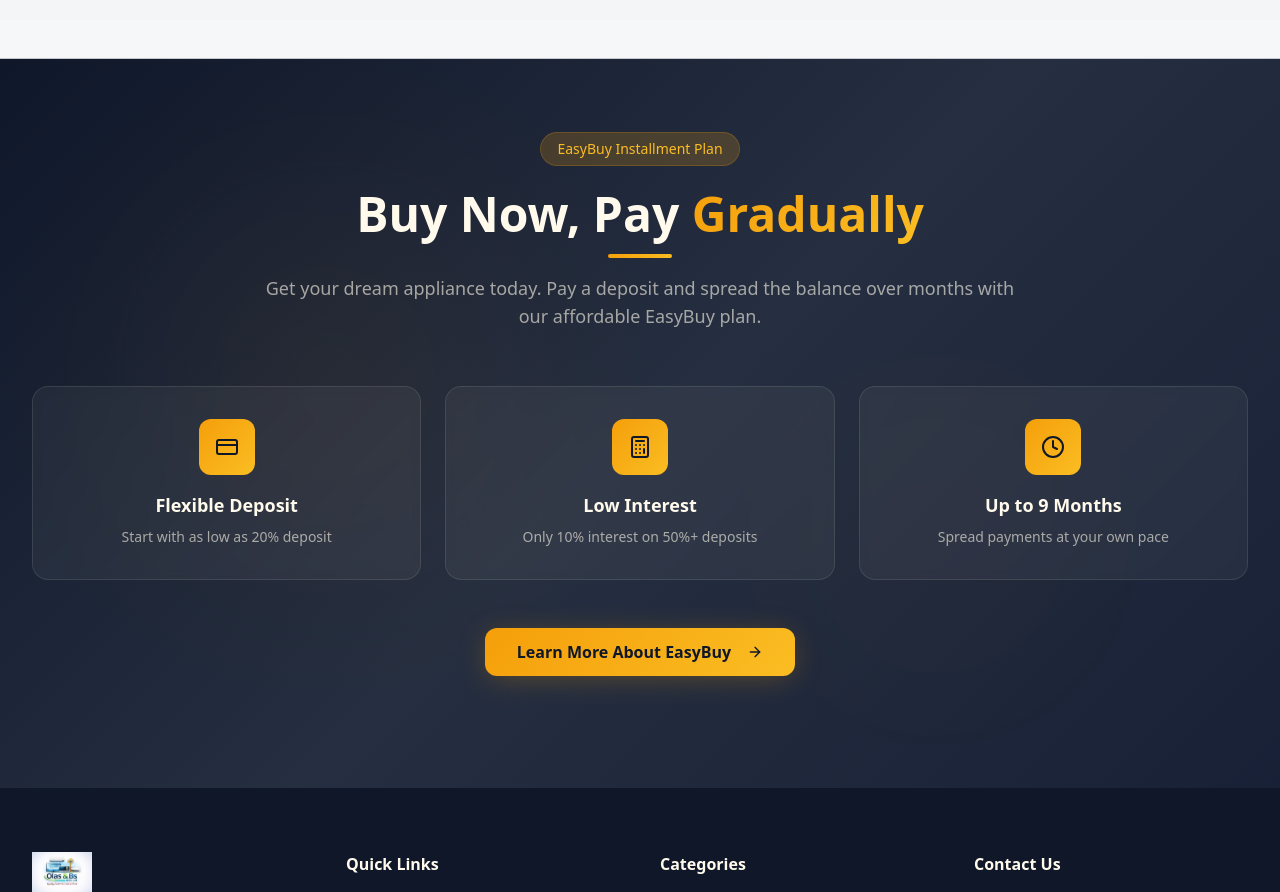
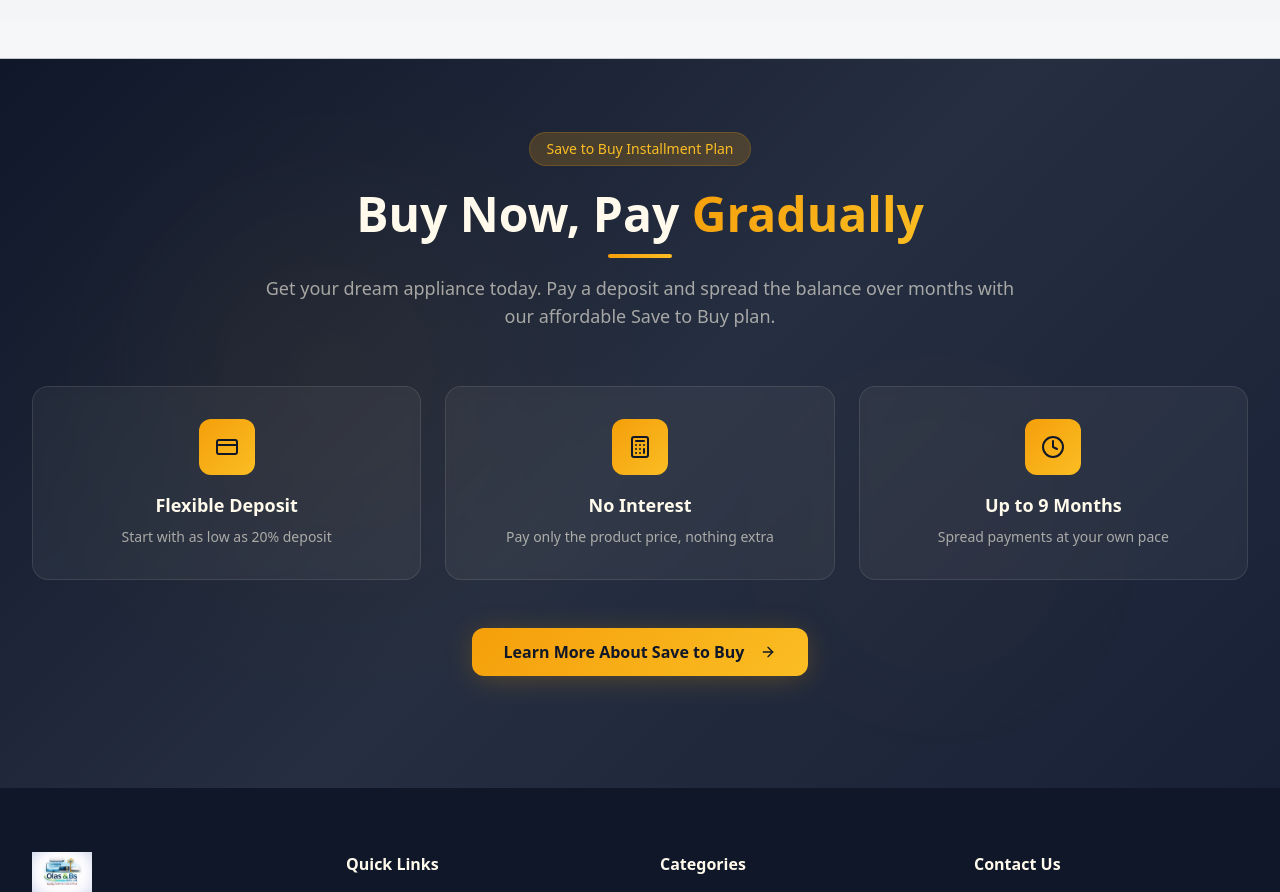
Before and after one commit to visibyltech/ola-store, a React (Vite) app: page / in a window 1280 px wide. Shown: the part 1460-2352 px from the top of the page. Built offline with nearby package versions, Linux system fonts and the light colour scheme; no server answers; the database is empty; the HTML template or start-up script is replaced by a standard one.

Commit message:
rename: EasyBuy → Save to Buy; remove interest in banner

```diff
--- a/src/components/EasyBuyBanner.tsx
+++ b/src/components/EasyBuyBanner.tsx
@@ -26,7 +26,7 @@ const EasyBuyBanner = () => {
 
   const features = [
     { icon: CreditCard, title: "Flexible Deposit", desc: "Start with as low as 20% deposit" },
-    { icon: Calculator, title: "Low Interest", desc: "Only 10% interest on 50%+ deposits" },
+    { icon: Calculator, title: "No Interest", desc: "Pay only the product price, nothing extra" },
     { icon: Clock, title: "Up to 9 Months", desc: "Spread payments at your own pace" },
   ];
 
@@ -57,7 +57,7 @@ const EasyBuyBanner = () => {
             transition={{ duration: 0.6 }}
             className="inline-block px-4 py-1.5 rounded-full bg-accent/20 text-gold-light text-sm font-medium mb-6 border border-gold/20"
           >
-            EasyBuy Installment Plan
+            Save to Buy Installment Plan
           </motion.span>
           <motion.h2
             initial={{ opacity: 0, y: 40 }}
@@ -83,7 +83,7 @@ const EasyBuyBanner = () => {
             className="text-primary-foreground/60 text-lg"
           >
             Get your dream appliance today. Pay a deposit and spread the balance
-            over months with our affordable EasyBuy plan.
+            over months with our affordable Save to Buy plan.
           </motion.p>
         </div>
 
@@ -124,7 +124,7 @@ const EasyBuyBanner = () => {
           <Link to="/easybuy">
             <motion.div whileHover={{ scale: 1.05 }} whileTap={{ scale: 0.95 }} className="inline-block">
               <Button className="bg-gradient-gold text-accent-foreground font-semibold px-8 py-6 text-base rounded-xl hover:opacity-90 shadow-gold">
-                Learn More About EasyBuy <ArrowRight className="ml-2 w-5 h-5" />
+                Learn More About Save to Buy <ArrowRight className="ml-2 w-5 h-5" />
               </Button>
             </motion.div>
           </Link>
```
